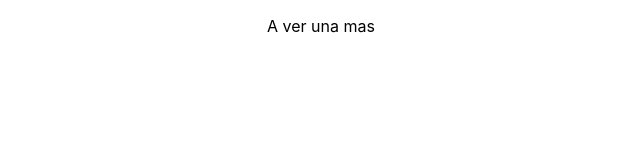
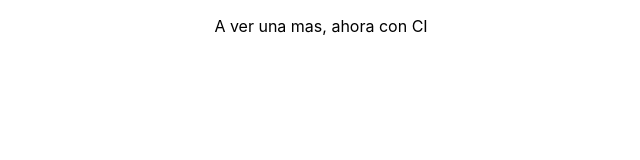
Before and after one commit to antoinebelmont/bloodbowl-blog, a React (Create React App) app: page / in a window 1280 px wide. Shown: the top 160 px of the page, without its empty margins (319-959 px from the left). Built offline with nearby package versions, Linux system fonts and the light colour scheme.

Commit message:
buscando falle

```diff
--- a/src/App.tsx
+++ b/src/App.tsx
@@ -4,7 +4,7 @@ import './App.css';
 function App() {
   return (
     <div className="App">
-      <p>A ver una mas</p>
+      <p>A ver una mas, ahora con CI</p>
     </div>
   );
 }
```
